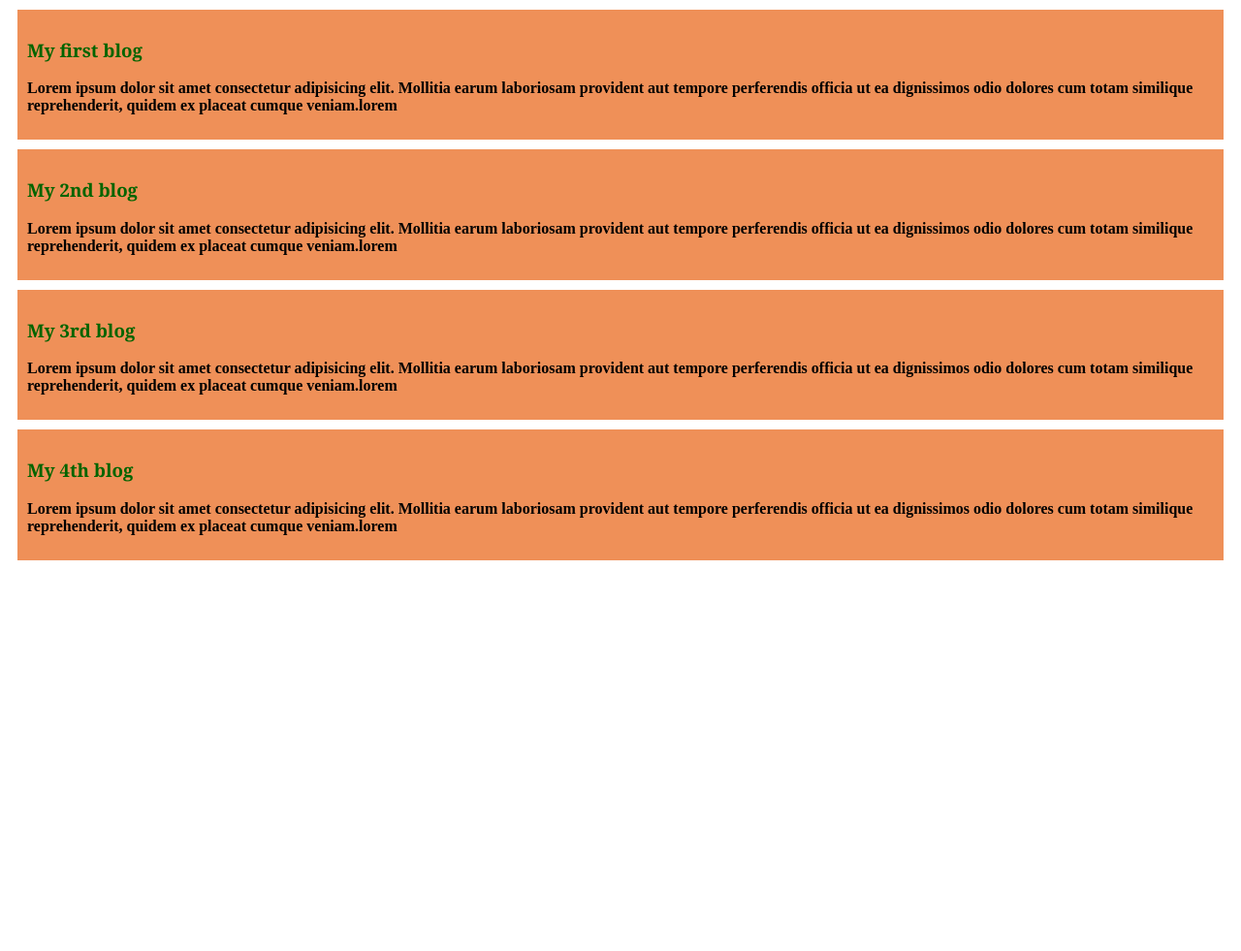
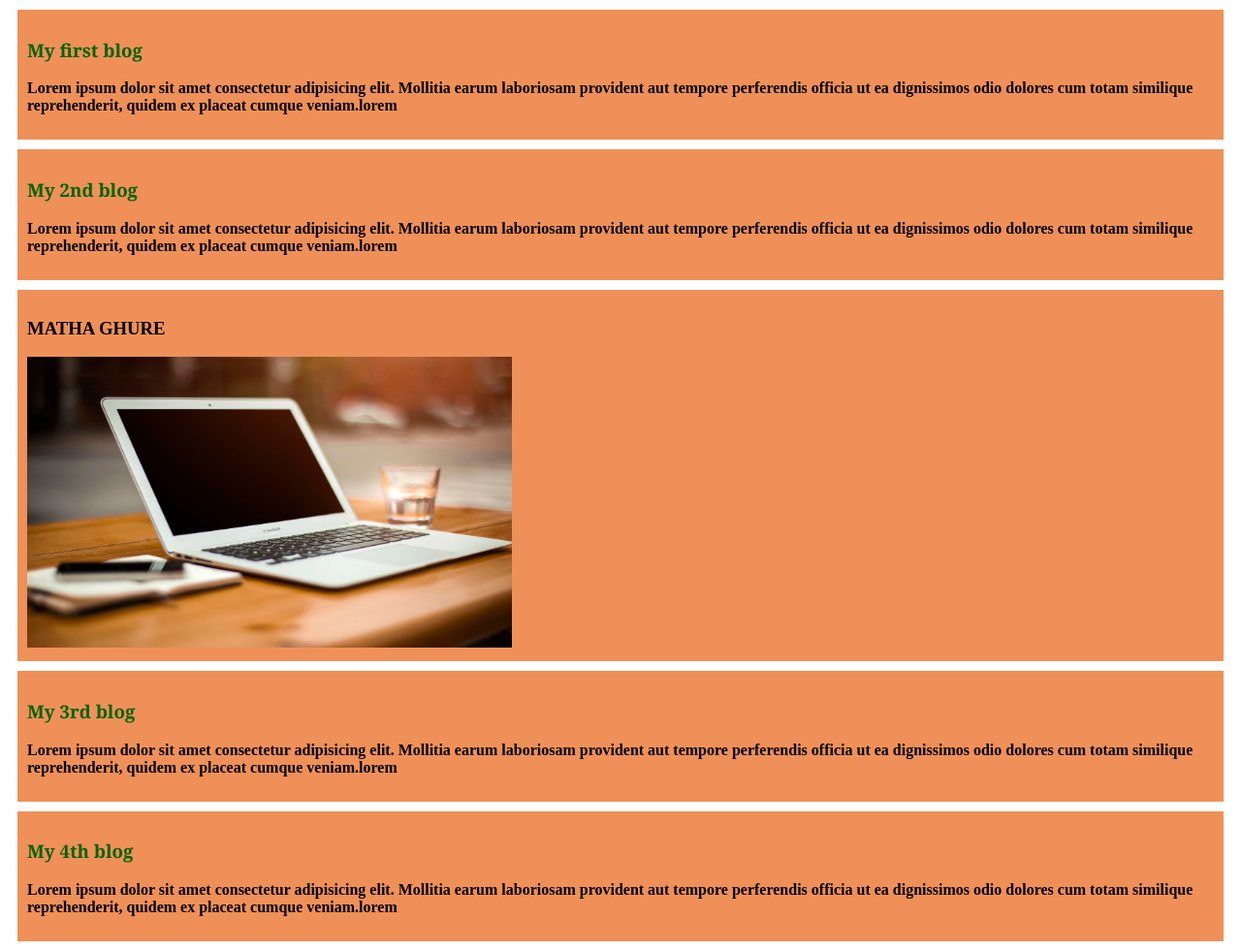
Before and after one commit to tasniahema/my-simple-website, a plain HTML site: page index.html in a window 1280 px wide. Shown: the whole page at 97% size. Before the commit the page ends 800 px from the top, so only its background shows below. Drawn offline with Linux system fonts and the light colour scheme.

Commit message:
2nd blog

```diff
--- a/index.html
+++ b/index.html
@@ -16,9 +16,14 @@
         <p><strong>Lorem ipsum dolor sit amet consectetur adipisicing elit. Mollitia earum laboriosam provident aut tempore perferendis officia ut ea dignissimos odio dolores cum totam similique reprehenderit, quidem ex placeat cumque veniam.lorem</strong></p>
     </div>
     <div>
+        <h3>MATHA GHURE</h3>
+        <img src="R.jpg" alt=""  width="500" height="300">
+    </div>
+    <div>
         <h3 style="color: darkgreen;font-family: Cambria, Cochin, Georgia, Times, 'Times New Roman', serif;">My 3rd blog</h3>
         <p><strong>Lorem ipsum dolor sit amet consectetur adipisicing elit. Mollitia earum laboriosam provident aut tempore perferendis officia ut ea dignissimos odio dolores cum totam similique reprehenderit, quidem ex placeat cumque veniam.lorem</strong></p>
     </div>
+
     <div>
         <h3 style="color: darkgreen;font-family: Cambria, Cochin, Georgia, Times, 'Times New Roman', serif;">My 4th blog</h3>
         <p><strong>Lorem ipsum dolor sit amet consectetur adipisicing elit. Mollitia earum laboriosam provident aut tempore perferendis officia ut ea dignissimos odio dolores cum totam similique reprehenderit, quidem ex placeat cumque veniam.lorem</strong></p>
```
Also changed, not shown: R.jpg (added).
